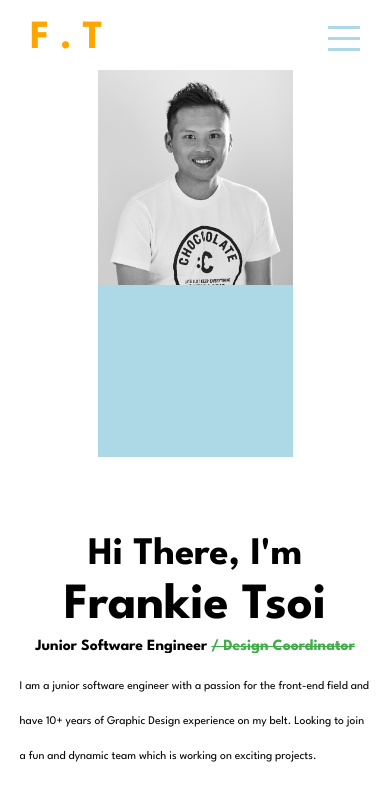
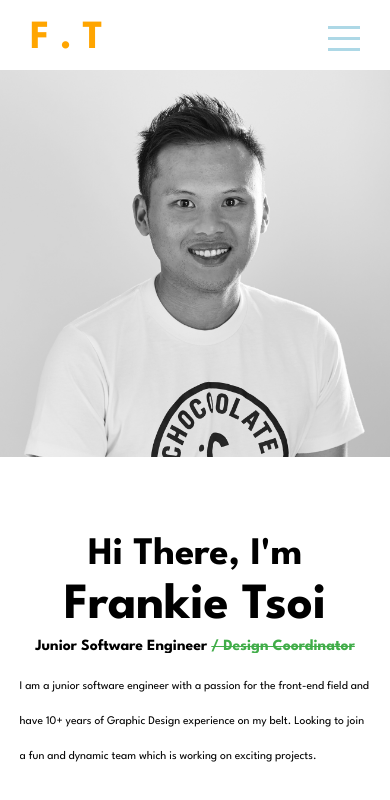
Before and after one commit to nkie009/frankies-portfolio, a React (Create React App) app: page / in a window 390 px wide. Shown: the top 800 px of the page. Built offline with nearby package versions, Linux system fonts and the light colour scheme.

Commit message:
fixing scss

```diff
--- a/src/components/About/About.scss
+++ b/src/components/About/About.scss
@@ -21,7 +21,7 @@
       align-items: center;
       justify-content: center;
       .proPic {
-        width: clamp(4rem, 50vw, 70rem);
+        width: 100vw;
       }
     }
 
```
